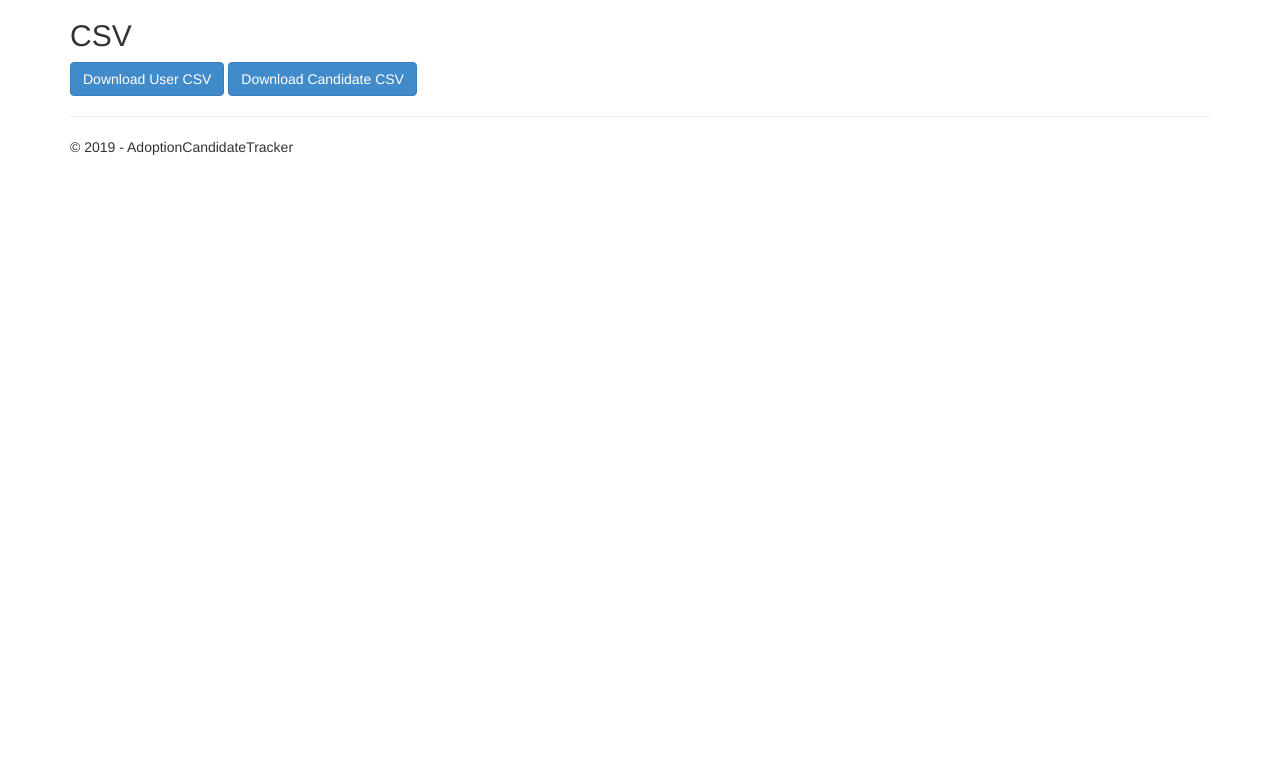
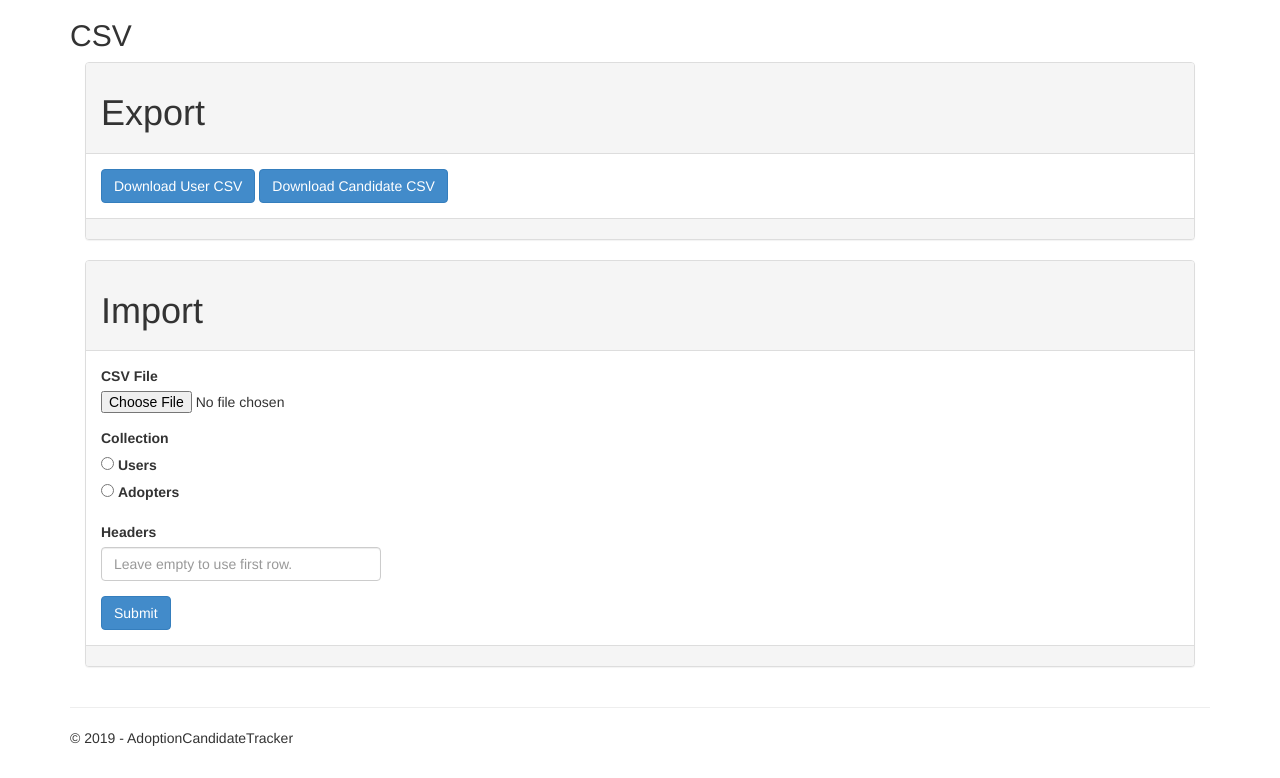
Before and after one commit to jcanode/Community-lifeline-use, a Flask app: page /csv_view in a window 1280 px wide. Shown: the part 51-829 px from the top of the page. Before the commit the page ends 206 px from the top, so only its background shows below. Run offline with Flask 2, Linux system fonts and the light colour scheme; the visitor is signed in with stand-in values (Sample User, id 1); parts of the project's set-up code (start-up, migrations or seed data) failed here and were passed over; some libraries are stand-ins or nearby versions.

Commit message:
10/20 - 1006

```diff
--- a/ws/ws/requirements.txt
+++ b/ws/ws/requirements.txt
@@ -1 +1,2 @@
 Flask<1
+Pandas
--- a/ws/ws/ws/forms.py
+++ b/ws/ws/ws/forms.py
@@ -1,5 +1,5 @@
 from flask_wtf import Form
-from wtforms import StringField, PasswordField
+from wtforms import StringField, PasswordField, FileField, RadioField
 from wtforms.validators import DataRequired, EqualTo
 
 class LoginForm(Form):
@@ -13,3 +13,11 @@ class RegisterForm(Form):
     email = StringField('email', validators=[DataRequired()])
     password1 = PasswordField('password1', validators=[DataRequired()])
     password2 = PasswordField('password2', validators=[DataRequired(),EqualTo('password1', message='Passwords must match')])
+
+class CSVUploadForm(Form):
+    file = FileField('file',
+                     validators=[DataRequired()])
+    headers = StringField('headers',
+                          validators=[])
+    table = RadioField('table', choices=[('users','Users'),('adopters','Adopters')],
+                       validators=[])
--- a/ws/ws/ws/templates/csv.html
+++ b/ws/ws/ws/templates/csv.html
@@ -4,8 +4,71 @@
 
 <h2>{{ title }}</h2>
 
-<a class="btn btn-primary" href="{{url_for('csv_download', table='users')}}">Download User CSV</a>
-<a class="btn btn-primary" href="{{url_for('csv_download', table='adopters')}}">Download Candidate CSV</a>
-{% endblock %}
+<div class="container">
+    <div class="row">
+        <div class="col-md-12">
+            <div class="panel panel-default">
+                <div class="panel-heading">
+                    <h1>Export</h1>
+                </div>
+                <div class="panel-body">
+                    <a class="btn btn-primary" href="{{url_for('csv_download', table='users')}}">Download User CSV</a>
+                    <a class="btn btn-primary" href="{{url_for('csv_download', table='adopters')}}">Download Candidate CSV</a>
+                </div>
+                <div class="panel-footer"></div>
+            </div>
+        </div>
+    </div>
+    <div class="row">
+        <div class="col-md-12">
+            <form action="{{ url_for('csv_upload') }}" enctype="multipart/form-data" method="post">
+                <div class="panel panel-default">
+                    <div class="panel-heading">
+                        <h1>Import</h1>
+                    </div>
+                    <div class="panel-body">
+                        <div class="form-group">
+                            <label for="file">CSV File</label>
+                            {{ form.file }}
+                        </div>
+                        <div class="form-group">
+                            <label for="table">Collection</label>
+                            {{ form.table(class_='list-unstyled') }}
+                        </div>
+                        <div class="form-group">
+                            <label for="headers">Headers</label>
+                            {{ form.headers(class='form-control',placeholder='Leave empty to use first row.') }}
+                        </div>
+                        {{form.hidden_tag()}}
+                        <button type="submit" class="btn btn-primary">Submit</button>
+                        {% with errors = get_flashed_messages(category_filter=["error"]) %}
+                        {% if errors %}
+                        {% for msg in errors %}
+                        <div class="alert alert-error">
+                            <strong>Error!</strong> {{msg}}
+                        </div>
+                        {% endfor %}
+                        {% endif %}
+                        {% endwith %}
+                    </div>
+                    <div class="panel-footer"></div>
+                </div>
+                {% with errors = get_flashed_messages(category_filter=["success"]) %}
+                {% if errors %}
+                {% for msg in errors %}
+                <div class="alert alert-error">
+                    <strong>Success!</strong> {{msg}}
+                </div>
 
-{% block scripts %}{% endblock %}
+                {% endfor %}
+                {% endif %}
+                {% endwith %}
+
+            </form>
+        </div>
+    </div>
+</div>
+
+    {% endblock %}
+
+    {% block scripts %}{% endblock %}
--- a/ws/ws/ws/views.py
+++ b/ws/ws/ws/views.py
@@ -5,13 +5,14 @@ Routes and views for the flask application.
 from datetime import datetime
 from flask import Flask, render_template, redirect, url_for, request, jsonify
 from ws import app, models, mongoDB, db, login_manager, auth
-from .forms import LoginForm, RegisterForm
+from .forms import LoginForm, RegisterForm, CSVUploadForm
 from flask import request, redirect, render_template, url_for, flash, make_response
 from werkzeug.security import generate_password_hash, check_password_hash
 from flask_login import login_user, logout_user, login_required, current_user
 import csv
 from io import StringIO
 from datetime import timedelta
+import pandas as pd
 
 @app.route('/home')
 @login_required
@@ -28,11 +29,13 @@ def home():
 @login_required
 def csv_view():
     #Renders the csv page.
+    form=CSVUploadForm()
     return render_template(
         'csv.html',
         title='CSV',
         year=datetime.now().year,
-        message='Your csv page.'
+        message='Your csv page.',
+        form=form
     )
 
 @app.route('/candidates')
@@ -151,6 +154,7 @@ def csv_prepare_row(obj_data, col_names):
            col_names.append(key)
        result.insert(col_names.index(key), value)
    return result
+
 @app.route('/csv_download')
 def csv_download():
    table = request.args.get('table')
@@ -196,3 +200,27 @@ def col_result(document, key):
     if key in document:
         return document[key]
     return ""
+
+@app.route('/csv_upload', methods=["POST"])
+def csv_upload():
+   form = CSVUploadForm()
+   if form.validate_on_submit():
+       headers = form.headers.data
+       if len(headers) > 0:
+           headers = headers.split(',')
+       data = pd.read_csv( form.file.data )
+       if len(headers) <= 0:
+           headers = data.columns.values
+       for i in range(0, data["_id"].count()):
+           row={}
+           for field in headers:
+               row[field]=str(data.iloc[i][field])
+           mongoDB[form.table.data].insert(row)
+       flash("Successfully uploaded CSV", category='success')
+   return render_template(
+       'csv.html',
+       title='CSV',
+       year=datetime.now().year,
+       message='Your csv page.',
+       form=form
+   )
```
